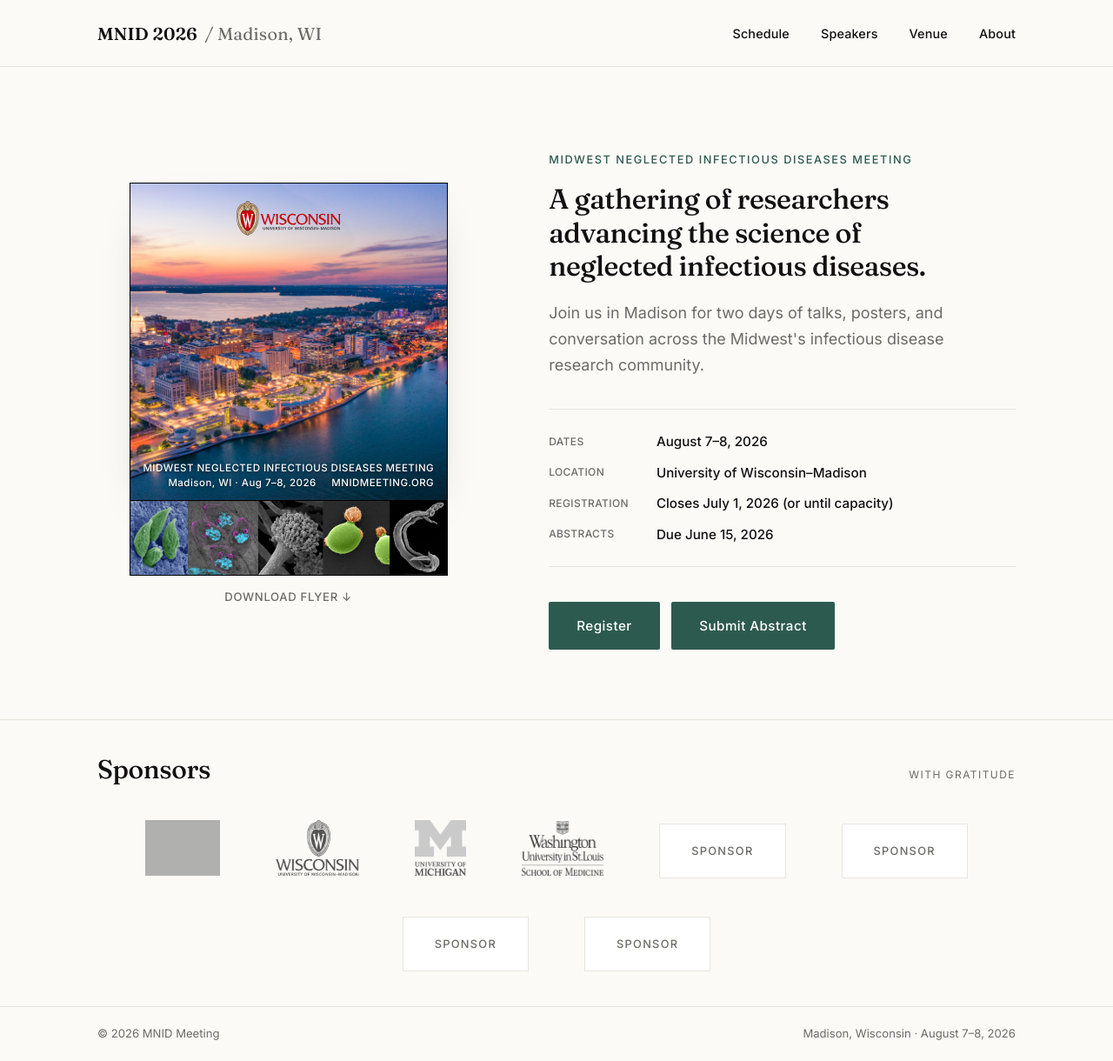
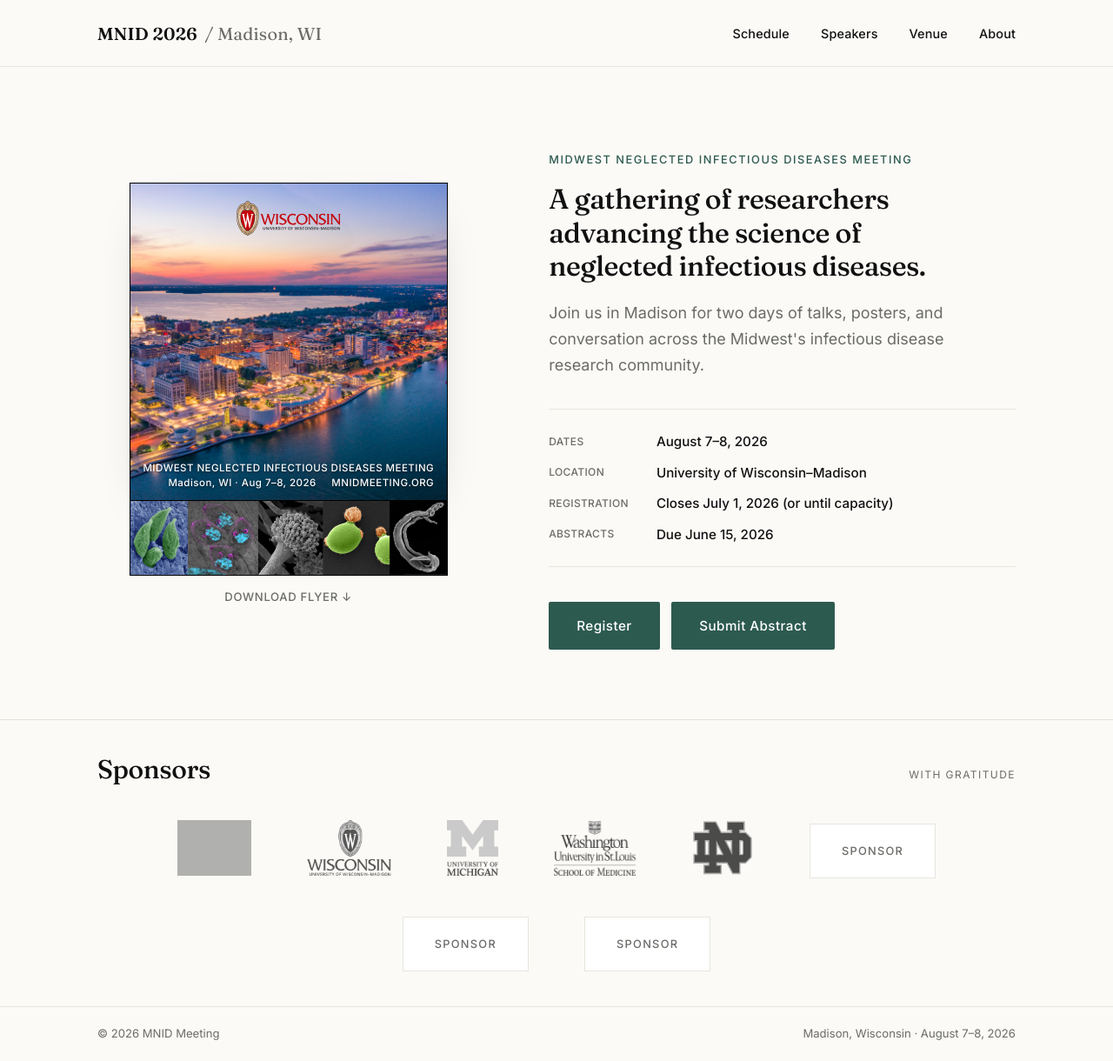
Before and after one commit to MNIDMeeting/mnidmeeting.github.io, a Jekyll site: the page built from index.html, in a window 1280 px wide and 1220 px high. Shown: the whole window at 87% size. Built offline with Jekyll 4.4.1, drawn with Linux system fonts in a browser that asks for light colours; grey boxes are pictures that could not be loaded.

Commit message:
Add Notre Dame sponsor logo
Co-Authored-By: Claude Opus 4.6 (1M context) <noreply@anthropic.com>

```diff
--- a/_config.yml
+++ b/_config.yml
@@ -54,7 +54,8 @@ sponsors:
   - name: Washington University in St. Louis
     logo: /assets/sponsors/WUSTL.png
     url: "#"
-  - name: Sponsor
+  - name: University of Notre Dame
+    logo: /assets/sponsors/NotreDame.png
     url: "#"
   - name: Sponsor
     url: "#"
```
Also changed, not shown: assets/sponsors/NotreDame.png (added).
